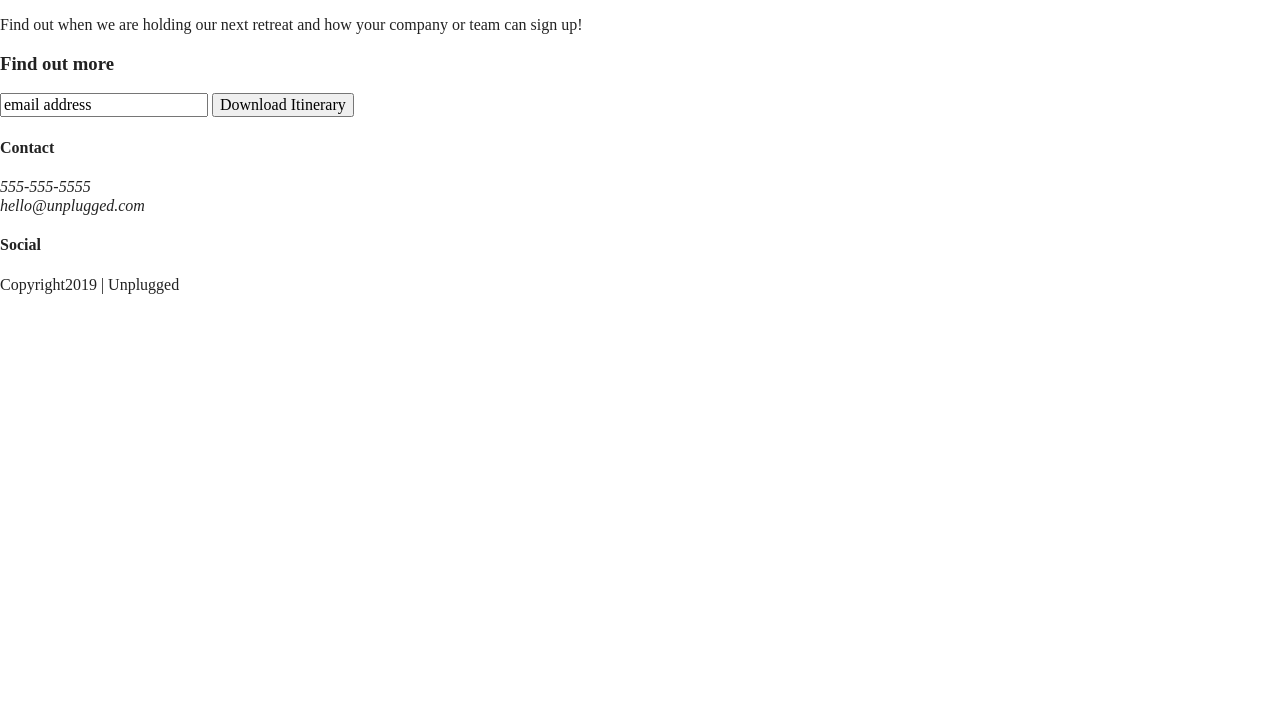
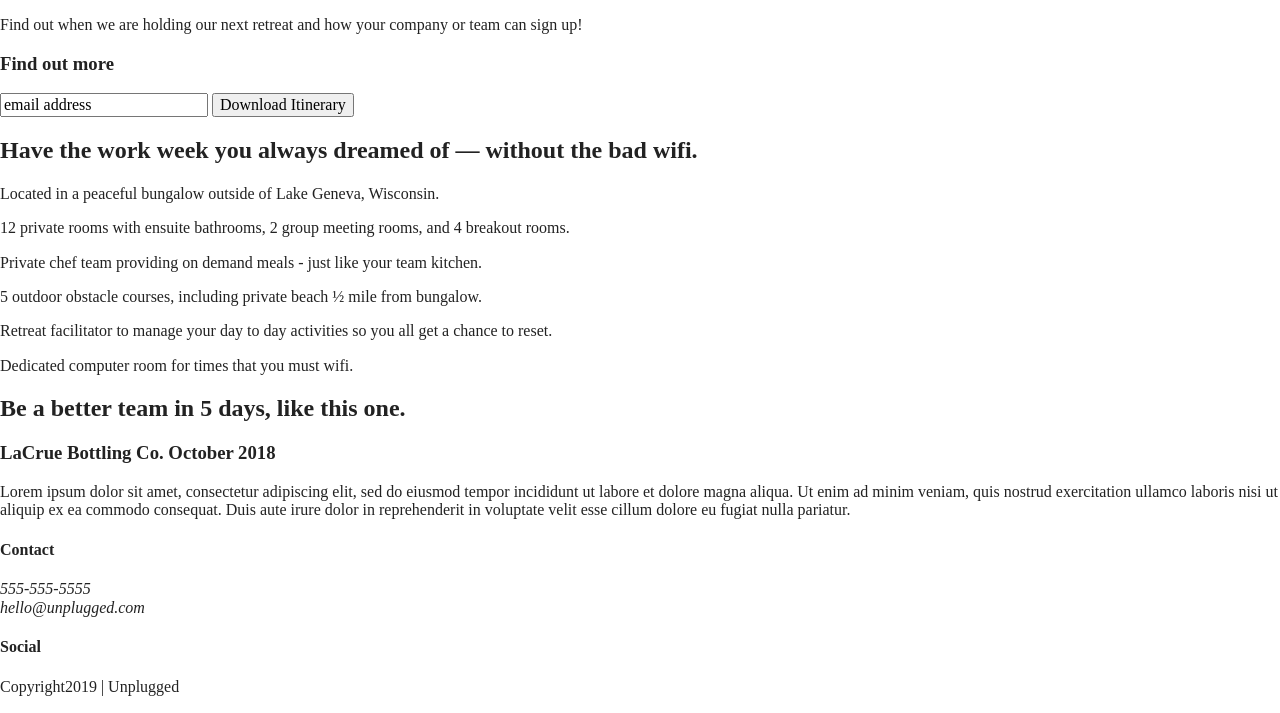
Before and after one commit to cemathis96/unplugged-retreat, a website built with Parcel: page index.html in a window 1280 px wide. Shown: the part 195-908 px from the top of the page. Before the commit the page ends 800 px from the top, so only its background shows below. Built offline with nearby package versions, Linux system fonts and the light colour scheme.

Commit message:
Added features and reviews section to html

```diff
--- a/index.html
+++ b/index.html
@@ -53,7 +53,9 @@
       <div class="content-wrapper">
         <div class="form-description">
           <h3>Want to join the next retreat?</h3>
-          <p>Find out when we are holding our next retreat and how your company or team can sign up!</p>
+          <p>
+            Find out when we are holding our next retreat and how your company or team can sign up!
+          </p>
         </div>
         <div class="form">
           <h3>Find out more</h3>
@@ -62,6 +64,74 @@
         </div>
       </div>
     </aside>
+
+    <section class="features">
+      <div class="content-wrapper">
+        <h2>Have the work week you always dreamed of — without the bad wifi.</h2>
+        <div class="features-items">
+          <article>
+            <p class="fontawesome-icon">
+            </p>
+            <p class="features-item-description">
+              Located in a peaceful bungalow outside of Lake Geneva, Wisconsin.
+            </p>
+          </article>
+          <article>
+            <p class="fontawesome-icon">
+            </p>
+            <p class="features-item-description">
+              12 private rooms with ensuite bathrooms, 2 group meeting rooms, and 4 breakout rooms.
+            </p>
+          </article>
+          <article>
+            <p class="fontawesome-icon">
+            </p>
+            <p class="features-item-description">
+              Private chef team providing on demand meals - just like your team kitchen.
+            </p>
+          </article>
+          <article>
+            <p class="fontawesome-icon">
+            </p>
+            <p class="features-item-description">
+              5 outdoor obstacle courses, including private beach ½ mile from bungalow.
+            </p>
+          </article>
+          <article>
+            <p class="fontawesome-icon">
+            </p>
+            <p class="features-item-description">
+              Retreat facilitator to manage your day to day activities so you all get a chance to reset.
+            </p>
+          </article>
+          <article>
+            <p class="fontawesome-icon">
+            </p>
+            <p class="features-item-description">
+              Dedicated computer room for times that you must wifi.
+            </p>
+          </article>
+        </div>
+      </div>
+    </section>
+
+    <section class="reviews">
+      <div class="content-wrapper">
+        <h2>Be a better team in 5 days, like this one.</h2>
+        <article>
+          <div>
+            <h3>LaCrue Bottling Co. October 2018</h3>
+            <p>
+              Lorem ipsum dolor sit amet, consectetur adipiscing elit, sed do eiusmod tempor incididunt ut labore et
+              dolore magna aliqua. Ut enim ad minim veniam, quis nostrud exercitation ullamco laboris nisi ut aliquip
+              ex ea commodo consequat. Duis aute irure dolor in reprehenderit in voluptate velit esse cillum dolore eu
+              fugiat nulla pariatur.
+            </p>
+          </div>
+        </article>
+      </div>
+    </section>
+
   </main>
 
   <footer>
```
